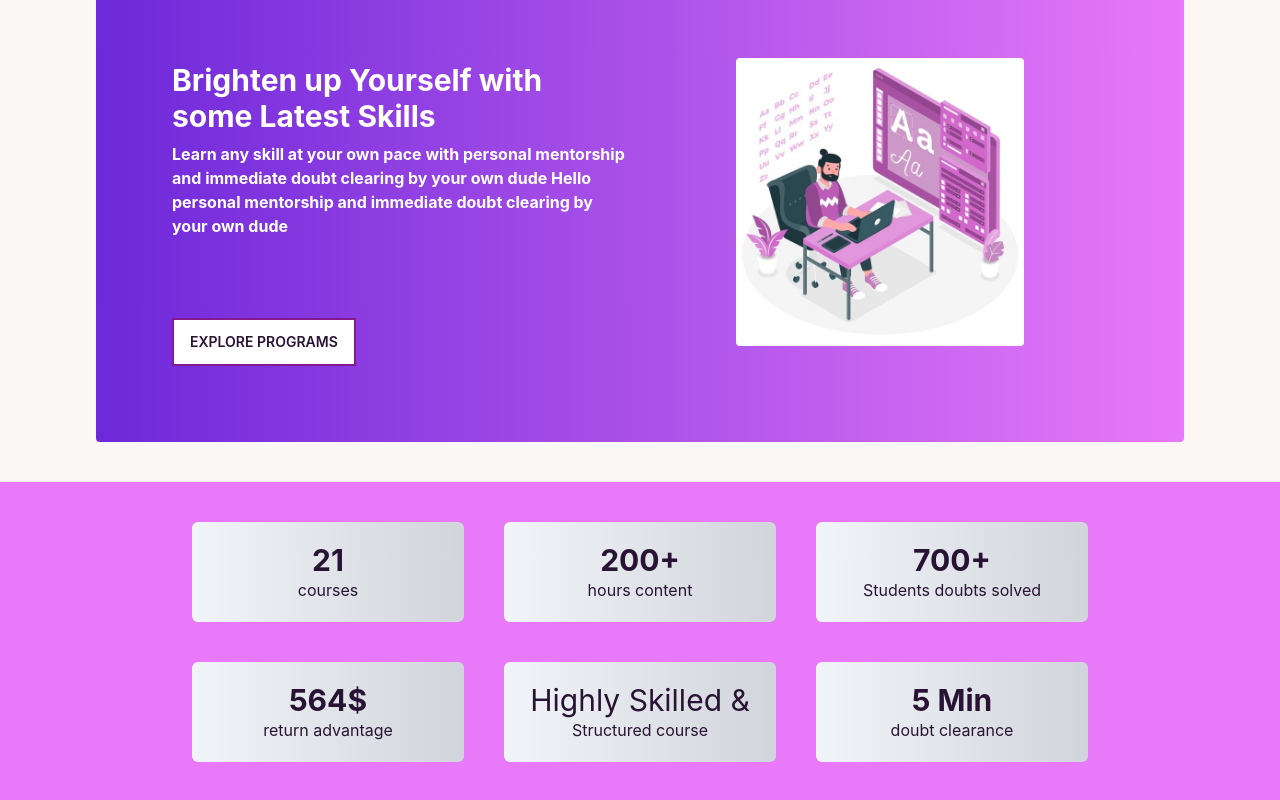
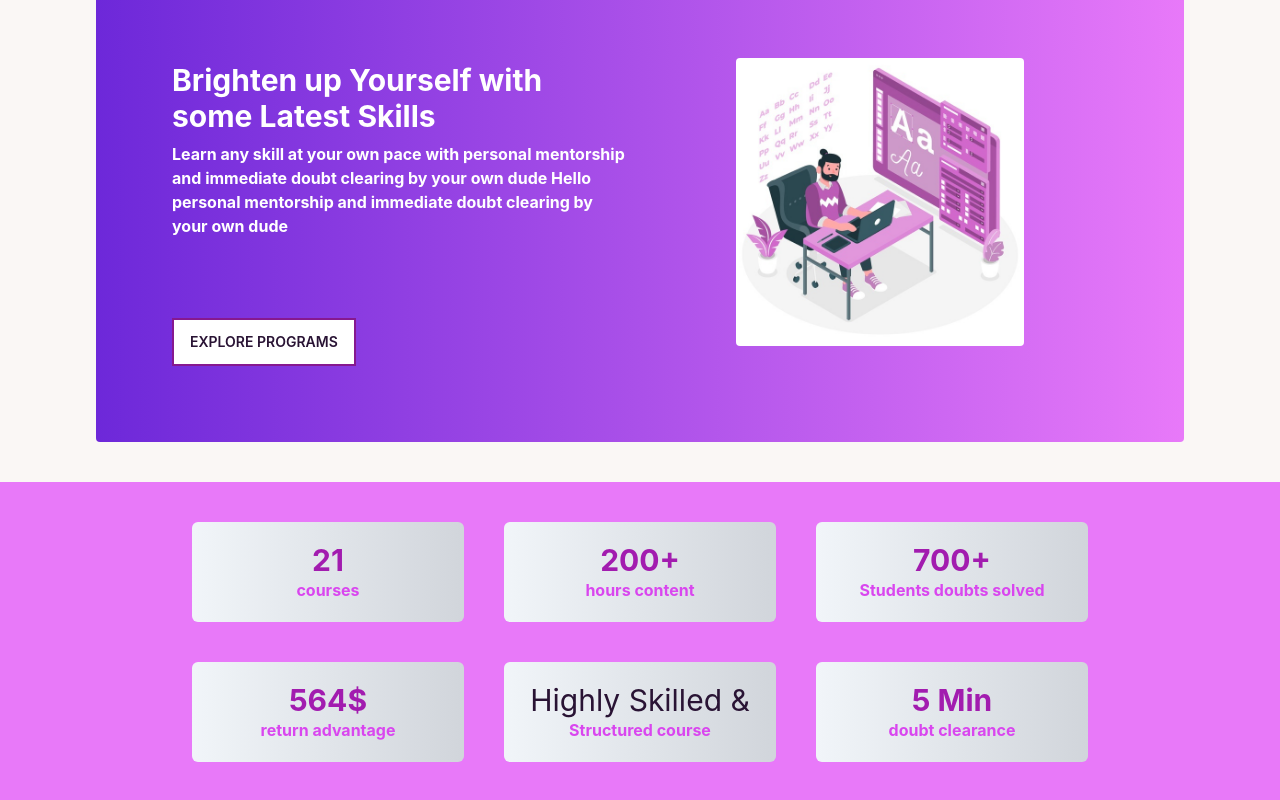
Before and after one commit to rashelmahomud/tuteDude-webSite, a React (Create React App) app: page / in a window 1280 px wide. Shown: the part 713-1513 px from the top of the page. Built offline with nearby package versions, Linux system fonts and the light colour scheme.

Commit message:
added editing

```diff
--- a/src/Components/Pages/OurClient.js
+++ b/src/Components/Pages/OurClient.js
@@ -4,29 +4,29 @@ const OurClient = () => {
     return (
         <div className='grid lg:grid-cols-3 md:grid-cols-2 grid-cols-1 gap-10 bg-fuchsia-400 px-48 p-10'>
             <div className='bg-gradient-to-r from-slate-100 to-gray-300 p-5 rounded-md'>
-                <h1 className='text-3xl font-bold'>21</h1>
-                <h3>courses</h3>
+                <h1 className='text-3xl font-bold text-fuchsia-700'>21</h1>
+                <h3 className='text-fuchsia-500 font-bold'>courses</h3>
             </div>
             <div className='bg-gradient-to-r from-slate-100 to-gray-300 p-5 rounded-md'>
-                <h1 className='text-3xl font-bold'>200+</h1>
-                <h3>hours content</h3>
+                <h1 className='text-3xl font-bold text-fuchsia-700'>200+</h1>
+                <h3 className='text-fuchsia-500 font-bold'> hours content</h3>
             </div>
             <div className='bg-gradient-to-r from-slate-100 to-gray-300 p-5 rounded-md'>
-                <h1 className='text-3xl font-bold'>700+</h1>
-                <h3>Students doubts solved</h3>
+                <h1 className='text-3xl font-bold text-fuchsia-700'>700+</h1>
+                <h3 className='text-fuchsia-500 font-bold'>Students doubts solved</h3>
             </div>
 
             <div className='bg-gradient-to-r from-slate-100 to-gray-300 p-5 rounded-md'>
-                <h1 className='text-3xl font-bold'>564$</h1>
-                <h3>return advantage</h3>
+                <h1 className='text-3xl font-bold text-fuchsia-700'>564$</h1>
+                <h3 className='text-fuchsia-500 font-bold'>return advantage</h3>
             </div>
             <div className='bg-gradient-to-r from-slate-100 to-gray-300 p-5 rounded-md'>
                 <h1 className='text-3xl'>Highly Skilled &</h1>
-                <h3>Structured course</h3>
+                <h3 className='text-fuchsia-500 font-bold'>Structured course</h3>
             </div>
             <div className='bg-gradient-to-r from-slate-100 to-gray-300 p-5 rounded-md'>
-                <h1 className='text-3xl font-bold'>5 Min</h1>
-                <h3>doubt clearance</h3>
+                <h1 className='text-3xl font-bold text-fuchsia-700'>5 Min</h1>
+                <h3 className='text-fuchsia-500 font-bold'>doubt clearance</h3>
             </div>
 
         </div>
```
